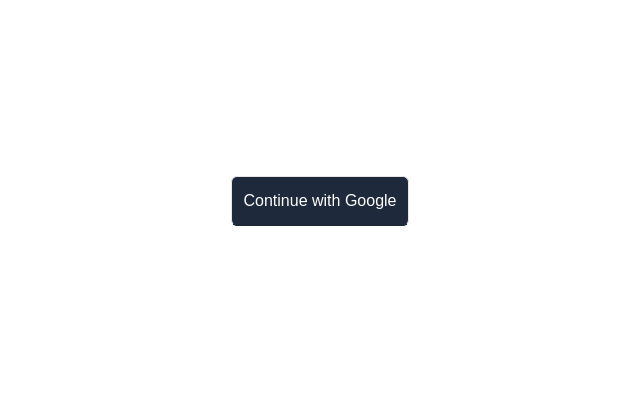
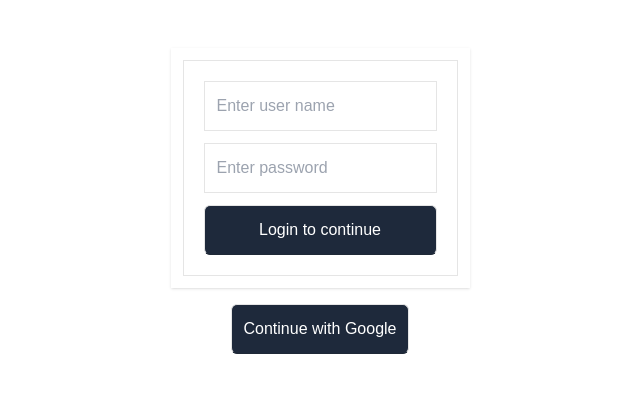
Before and after one commit to owaisnadeem18/SMIT-Next-JS-LMS-Project, a Next.js app: page /sign-in in a window 1280 px wide. Shown: the part 199-592 px from the top of the page, without its empty margins (320-960 px from the left). Built offline with nearby package versions, Linux system fonts and the light colour scheme; no server answers.

Commit message:
completed credentials code and revised google login auth from next js

```diff
--- a/auth.js
+++ b/auth.js
@@ -1,6 +1,81 @@
+import { createDB } from "@/lib/dbconnect";
+import { userModal } from "@/lib/modals/UserModal";
 import NextAuth from "next-auth";
 import Google from "next-auth/providers/google";
+import Credentials from "next-auth/providers/credentials"
+
+const isUserLogin = async (profile) => {
+  await createDB()
+  const user = await userModal.findOne({email: profile.email})
+  if (user) return user
+  else {
+    // If user is not already logged in and is not present in the database then we simply required to add user into the database
+    const obj = {
+      fullName: profile.fullname,
+      email: profile.email,
+      profileImg: profile.picture
+    }
+    // adding data to mongo database
+    let newUser = await new userModal(obj)
+    newUser = await newUser.save()
+    return newUser
+  }
+
+}
 
 export const { handlers, signIn, signOut, auth } = NextAuth({
-  providers: [Google],
+  providers: [
+    Google ,
+    Credentials({
+      credentials: {
+        email: {},
+        password: {},
+      },
+      authorize: async (credentials) => {
+        let user = null
+        console.log("credentials => " , credentials)
+
+        // return user object with their profile data
+        return user
+      },
+    }),
+  ],
+  callbacks: {
+    async signIn({ account, profile }) {
+
+      console.log("Account => " ,account)
+      console.log("Profile => " ,profile)
+
+      if (account.provider == "google") {
+
+
+        const user = await isUserLogin(profile)
+
+        return {...profile , role: user.role} // Do different verification for other providers that don't have `email_verified`
+      }
+    },
+    async jwt({ token }) {
+      console.log("token dikhao mjhy => " , token)
+      // if (user) { // User is available during sign-in
+      //   token.id = user.id
+      // }
+
+      token.test = "testing the token"
+      const user = await isUserLogin(token)
+      console.log("user in jwt = " , user)
+
+      // token.role = user.role
+      // token._id = user._id
+
+      token._id = user._id
+      token.role = user.role
+
+      return token
+    },
+    session({ session, token }) {
+      session.user._id = token._id
+      session.user.role = token.role
+      return session
+    },
+  },
 });
--- a/src/app/sign-in/page.js
+++ b/src/app/sign-in/page.js
@@ -1,5 +1,4 @@
 import { signIn, auth } from "../../../auth";
-import { redirect } from "next/navigation";
 
 export default async function SignIn() {
   const session = await auth();
@@ -9,7 +8,36 @@
 
 
   return (
-    <div className="container mx-auto min-h-screen flex items-center justify-center ">
+    <div className="container mx-auto min-h-screen flex items-center justify-center flex-col gap-4">
+
+{/* <form
+      action={async (formData) => {
+        "use server"
+        await signIn("credentials", formData)
+      }}
+      > */}
+      <form
+        className="flex flex-col gap-3 shadow p-3"
+        action={async (formData) => {
+          "use server";
+          await signIn("credentials", formData, { redirect: false });
+        }}
+      >
+        <div className="flex flex-col gap-3 border p-5" >
+
+        <input type="text" required className="p-3 border" placeholder="Enter user name" />
+        <input type="text" required className="p-3 border" placeholder="Enter password" />
+        <button
+          className="border border-b-gray-800 bg-slate-800 p-3 rounded-md text-white"
+          type="submit"
+          >
+          Login to continue
+        </button>
+          </div>
+      </form>
+   <div>
+
+
       <form
         action={async () => {
           "use server";
@@ -17,12 +45,13 @@
         }}
       >
         <button
-          className="border border-b-gray-800 bg-slate-800 p-3 rounded-md text-white"
+          className="border border-b-gray-800 bg-slate-800 p-3 rounded-md text-white block"
           type="submit"
-        >
+          >
           Continue with Google
         </button>
       </form>
     </div>
+    </div>
   );
 }
--- a/src/components/Header/Header.jsx
+++ b/src/components/Header/Header.jsx
@@ -5,6 +5,9 @@
 
 export default async function Header() {
   const session = await auth();
+
+  console.log("session in header => " , session)
+
   return (
     <div className="bg-slate-800 text-white p-4">
       <div className="flex container py-2 mx-auto justify-between items-center">
```
